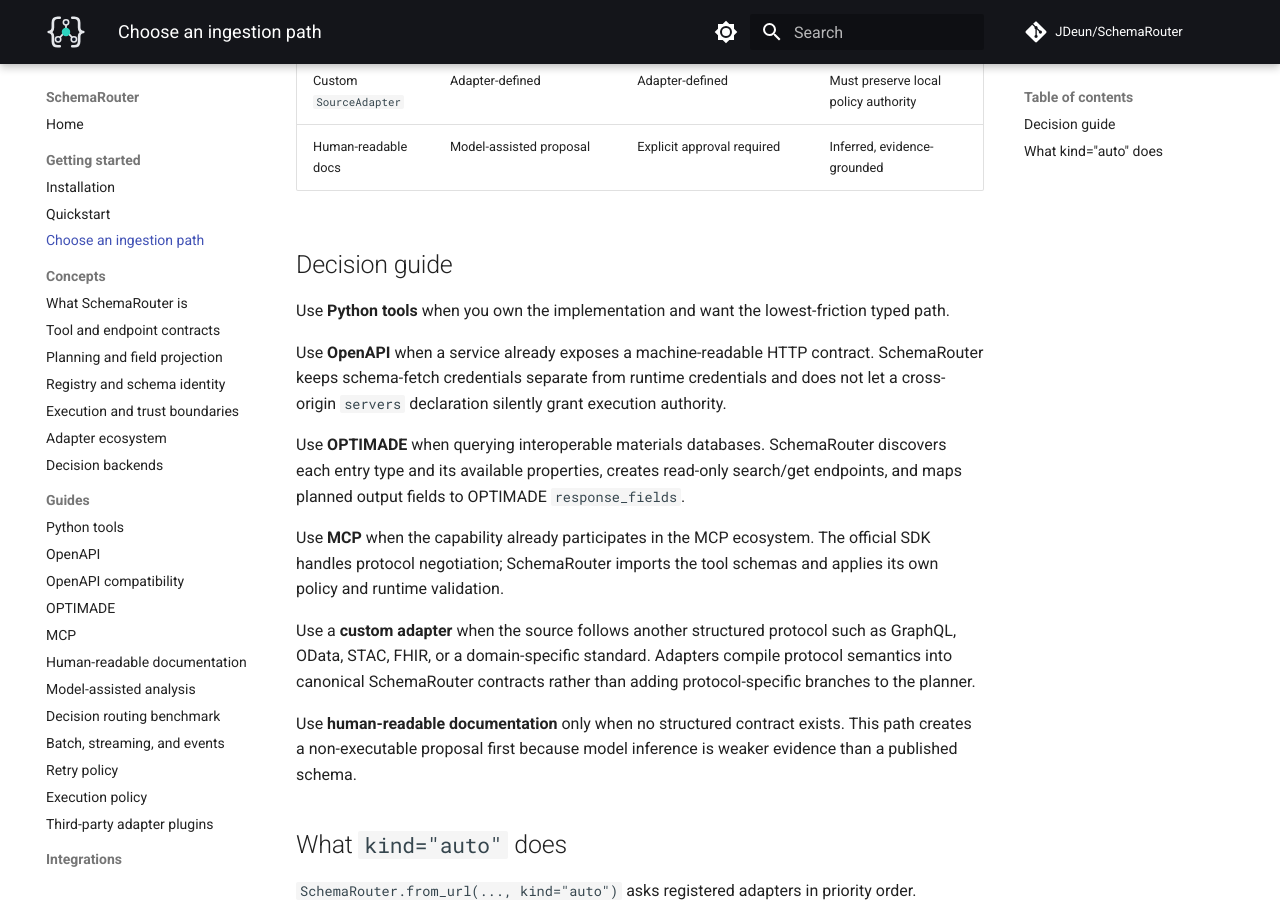
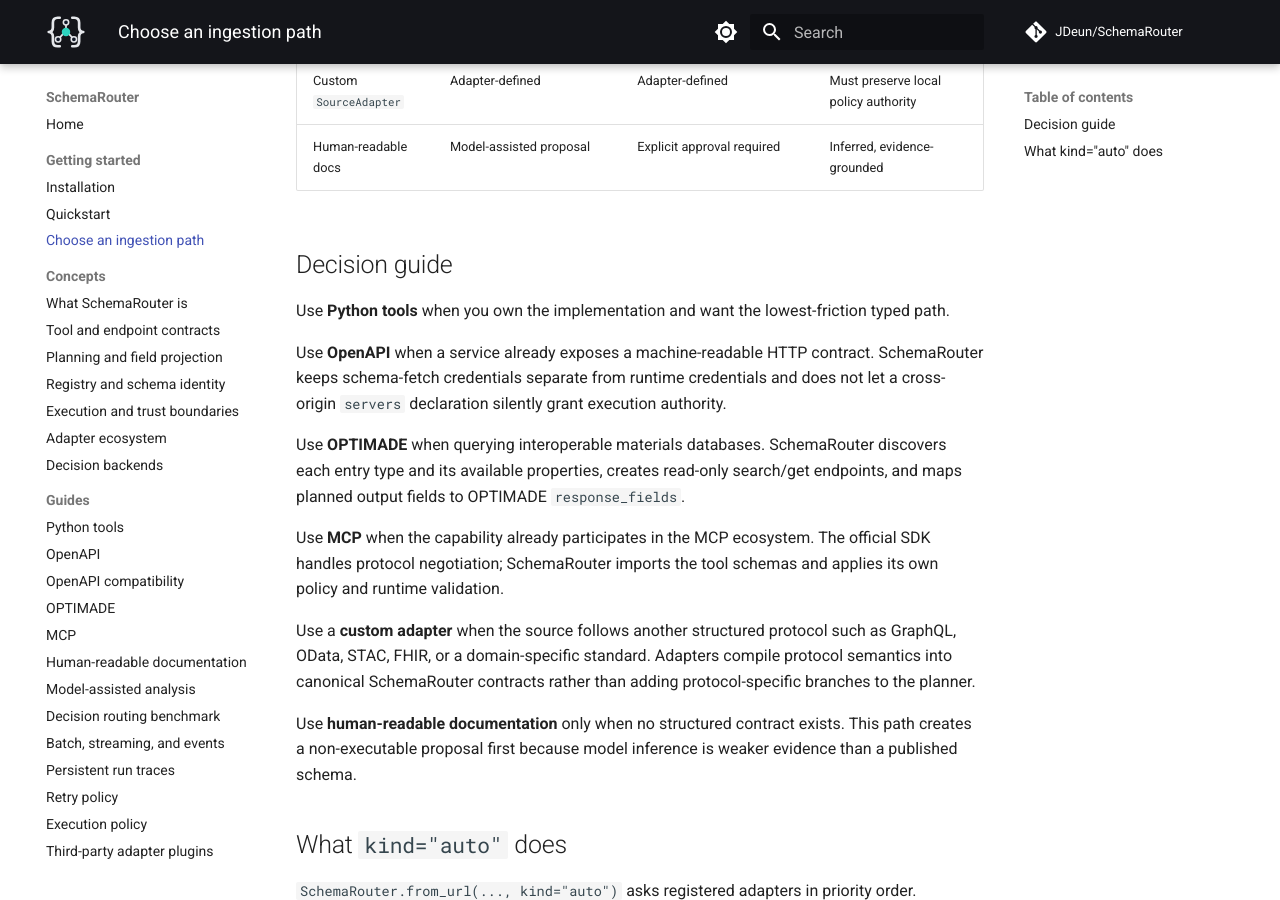
Before and after one commit to JDeun/SchemaRouter, an MkDocs documentation site: the page built from docs/getting-started/ingestion-paths.md, in a window 1280 px wide and 900 px high, scrolled down 534 px. Built offline with MkDocs 1.6.1 and Material for MkDocs 9.7.7, drawn with Linux system fonts in a browser that asks for light colours; comment, search, counter and statistics services are not loaded.

Commit message:
docs: add run trace guide to navigation

```diff
--- a/mkdocs.yml
+++ b/mkdocs.yml
@@ -108,6 +108,7 @@
       - Model-assisted analysis: guides/model-analyzer.md
       - Decision routing benchmark: guides/decision-benchmark.md
       - Batch, streaming, and events: guides/runtime.md
+      - Persistent run traces: guides/run-traces.md
       - Retry policy: guides/retry.md
       - Execution policy: guides/execution-policy.md
       - Third-party adapter plugins: guides/adapter-plugins.md
```
